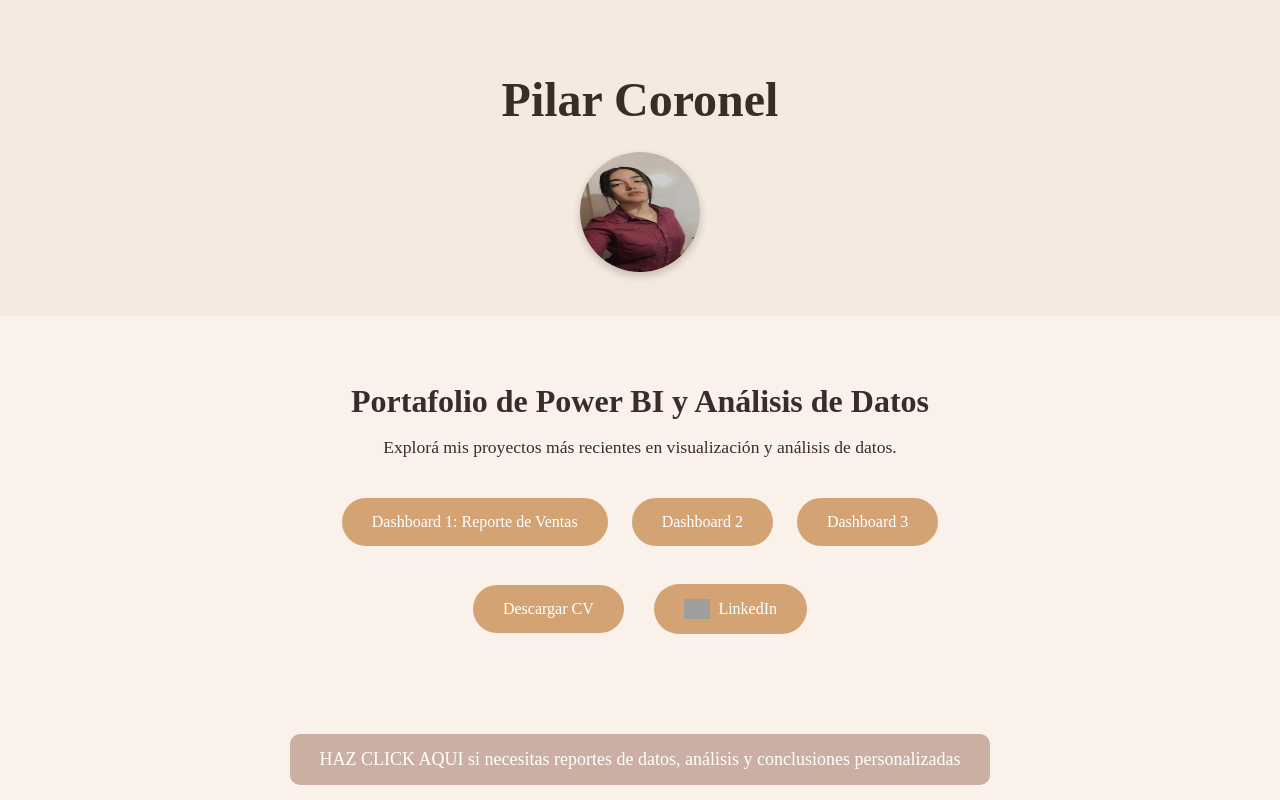
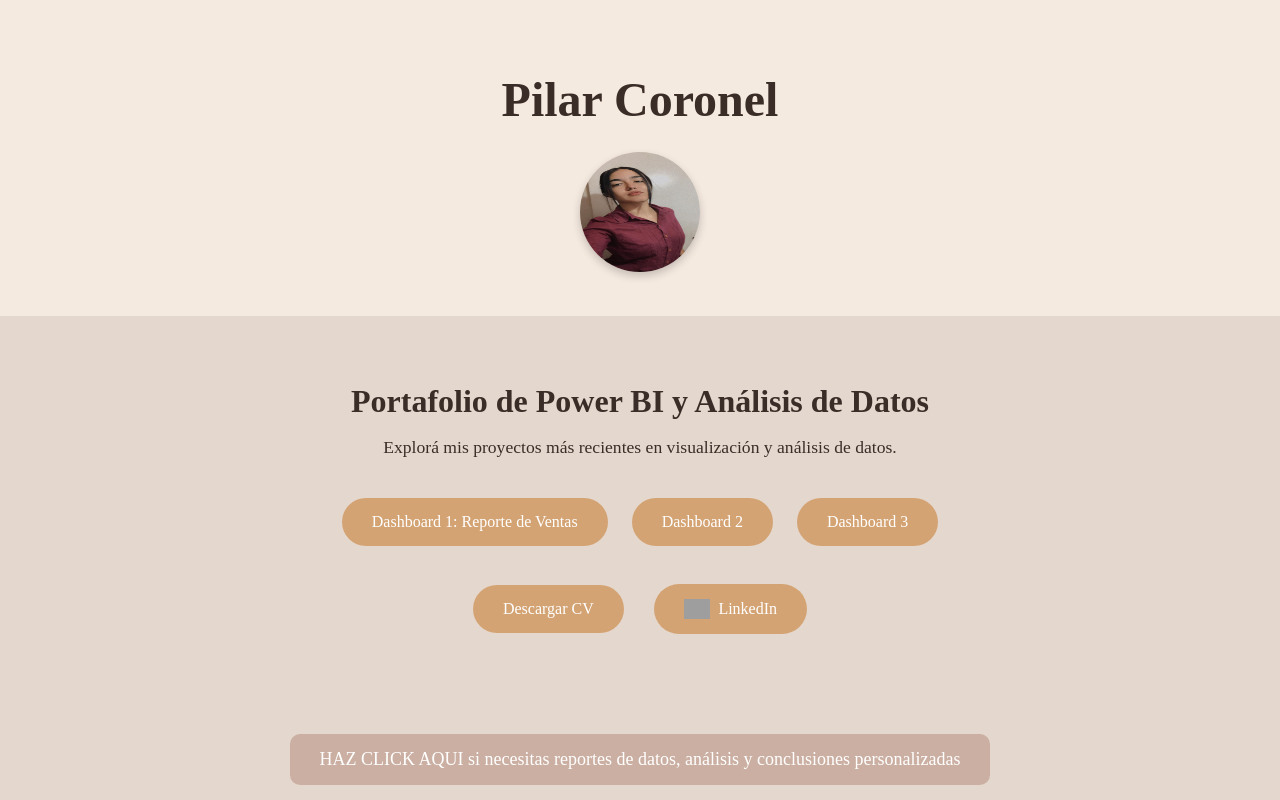
Before and after one commit to pilarstrumia/pilar_coronel.github.io, a plain HTML site: page Pilarstrumia.html in a window 1280 px wide. Drawn offline with Linux system fonts and the light colour scheme; grey boxes are pictures that could not be loaded.

Commit message:
Update Pilarstrumia.html

```diff
--- a/Pilarstrumia.html
+++ b/Pilarstrumia.html
@@ -8,7 +8,7 @@
     body {
       margin: 0;
       font-family: 'Times New Roman', Times, serif;
-      background-color: #f9f1ea;
+      background-color: #e4d7cd;
       color: #3a2c27;
     }
 
```
